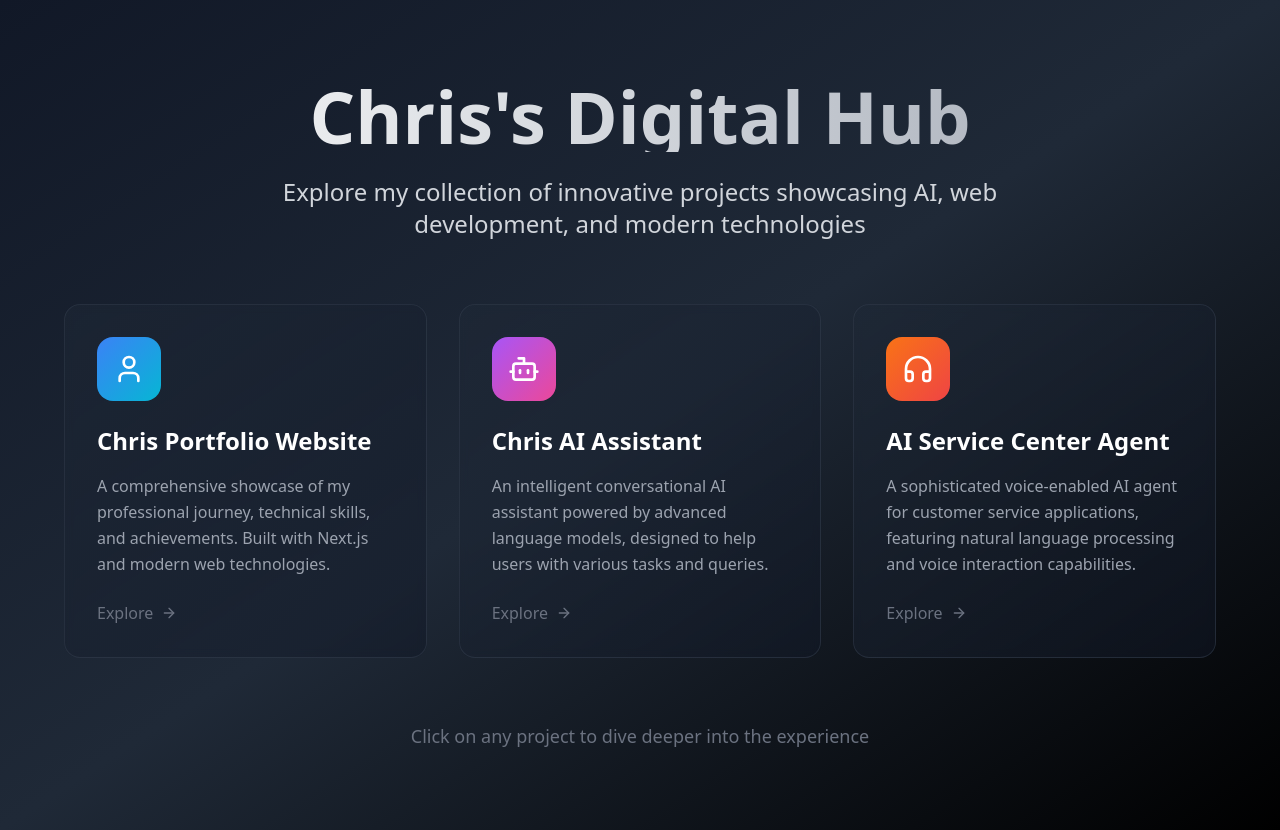
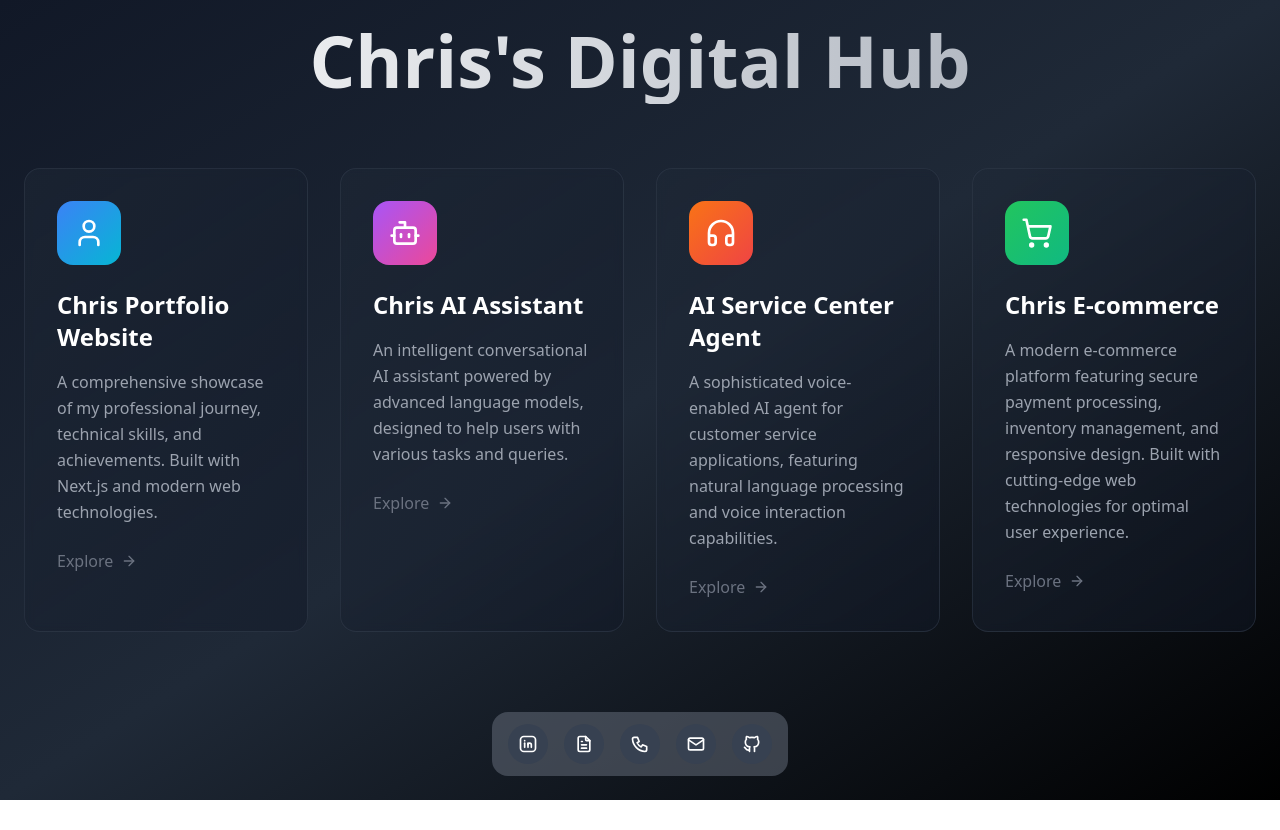
Before and after one commit to chrisyeesk/chriswebsite, a Next.js app: page / in a window 1280 px wide. After the commit the page ends 800 px from the top, so only its background shows below. Built offline with nearby package versions, Linux system fonts and the light colour scheme; what fluid-tailwind would draw is missing.

Commit message:
black theme ok

```diff
--- a/app/page.tsx
+++ b/app/page.tsx
@@ -1,7 +1,14 @@
+"use client";
+
 import Link from 'next/link';
-import { ArrowRight, User, Bot, Headphones } from 'lucide-react';
+import { ArrowRight, User, Bot, Headphones, ShoppingCart } from 'lucide-react';
+import { IconBrandLinkedin, IconFileText, IconPhone, IconMail, IconBrandGithub } from '@tabler/icons-react';
+import { FloatingDock } from '@/components/ui/floating-dock';
+import { useState } from 'react';
 
 export default function Home() {
+  const [showGithubPopup, setShowGithubPopup] = useState(false);
+
   const projects = [
     {
       title: "Chris Portfolio Website",
@@ -23,24 +30,60 @@
       href: "/aivoiceagent",
       icon: <Headphones className="w-8 h-8" />,
       gradient: "from-orange-500 to-red-500"
+    },
+    {
+      title: "Chris E-commerce",
+      description: "A modern e-commerce platform featuring secure payment processing, inventory management, and responsive design. Built with cutting-edge web technologies for optimal user experience.",
+      href: "/ecommerce",
+      icon: <ShoppingCart className="w-8 h-8" />,
+      gradient: "from-green-500 to-emerald-500"
     }
   ];
 
+  const contactItems = [
+    {
+      title: "LinkedIn",
+      icon: <IconBrandLinkedin className="h-full w-full text-white" />,
+      href: "https://www.linkedin.com/in/chrisysk/",
+    },
+    {
+      title: "CV",
+      icon: <IconFileText className="h-full w-full text-white" />,
+      href: "https://drive.google.com/file/d/1Umz-YJzUVZp7IW_Kvm0QDCn9B_qIDsg9/view?usp=sharing",
+    },
+    {
+      title: "Phone",
+      icon: <IconPhone className="h-full w-full text-white" />,
+      href: "tel:+61448581566",
+    },
+    {
+      title: "Email",
+      icon: <IconMail className="h-full w-full text-white" />,
+      href: "mailto:chrisyeesk@gmail.com",
+    },
+    {
+      title: "GitHub",
+      icon: <IconBrandGithub className="h-full w-full text-white" />,
+      href: "#",
+      onClick: () => setShowGithubPopup(true),
+    },
+  ];
+
   return (
-    <main className="min-h-screen bg-gradient-to-br from-gray-900 via-gray-800 to-black text-white">
+    <main className="min-h-screen bg-gradient-to-br from-gray-900 via-gray-800 to-black text-white flex items-center">
       {/* Hero Section */}
-      <div className="container mx-auto px-6 py-20">
+      <div className="container mx-auto px-6 pt-26 w-full">
         <div className="text-center mb-16">
-          <h1 className="text-5xl md:text-7xl font-bold mb-6 bg-gradient-to-r from-white via-gray-300 to-gray-400 bg-clip-text text-transparent">
+          <h1 className="text-5xl md:text-7xl md:h-20 font-bold mb-6 bg-gradient-to-r from-white via-gray-300 to-gray-400 bg-clip-text text-transparent">
             Chris&apos;s Digital Hub
           </h1>
-          <p className="text-xl md:text-2xl text-gray-300 max-w-3xl mx-auto leading-relaxed">
-            Explore my collection of innovative projects showcasing AI, web development, and modern technologies
-          </p>
+          {/* <p className="text-xl md:text-2xl text-gray-300 max-w-3xl mx-auto leading-relaxed">
+            Explore my collection of projects
+          </p> */}
         </div>
 
         {/* Projects Grid */}
-        <div className="grid md:grid-cols-2 lg:grid-cols-3 gap-8 max-w-6xl mx-auto">
+        <div className="grid md:grid-cols-2 lg:grid-cols-4 gap-8 max-w-8xl mx-auto">
           {projects.map((project, index) => (
             <Link
               key={index}
@@ -76,13 +119,45 @@
           ))}
         </div>
 
-        {/* Footer note */}
-        <div className="text-center mt-16">
-          <p className="text-gray-500 text-lg">
-            Click on any project to dive deeper into the experience
-          </p>
+        {/* Contact Information */}
+        <div className="mt-12 pt-8 border-gray-700/50">
+          {/* <div className="text-center mb-6">
+            <h3 className="text-2xl font-semibold text-white mb-2">Let&apos;s Connect</h3>
+            <p className="text-gray-400">Get in touch or learn more about my work</p>
+          </div> */}
+
+          <div className="flex justify-center">
+            <FloatingDock
+              items={contactItems}
+              desktopClassName="bg-gray-500/50"
+              mobileClassName=""
+            />
+          </div>
         </div>
       </div>
+
+      {/* GitHub Access Popup */}
+      {showGithubPopup && (
+        <div className="fixed inset-0 bg-black/50 backdrop-blur-sm flex items-center justify-center z-50" onClick={() => setShowGithubPopup(false)}>
+          <div className="bg-gray-800/90 border border-gray-700/50 rounded-xl p-8 max-w-md mx-4 backdrop-blur-md" onClick={(e) => e.stopPropagation()}>
+            <div className="text-center">
+              <div className="w-16 h-16 mx-auto mb-4 bg-gray-700/50 rounded-full flex items-center justify-center">
+                <IconBrandGithub className="w-8 h-8 text-white" />
+              </div>
+              <h3 className="text-xl font-bold text-white mb-3">GitHub Access</h3>
+              <p className="text-gray-300 mb-6 leading-relaxed">
+                Please connect with Chris to have access to my GitHub repositories. Reach out via LinkedIn or email to discuss collaboration opportunities.
+              </p>
+              <button
+                onClick={() => setShowGithubPopup(false)}
+                className="px-6 py-3 bg-gradient-to-r from-blue-600 to-blue-700 hover:from-blue-500 hover:to-blue-600 rounded-lg text-white font-medium transition-all duration-300 hover:scale-105"
+              >
+                Got it!
+              </button>
+            </div>
+          </div>
+        </div>
+      )}
     </main>
   );
 }
--- a/app/portfolio/page.tsx
+++ b/app/portfolio/page.tsx
@@ -7,12 +7,10 @@
 import Footer from '../components/portfolio/Footer';
 import { Projects } from '../components/portfolio/Projects';
 import TechStack from '../components/portfolio/TechStack';
-// import { PersonalPhoto } from '../components/PersonalPhoto';
 import Introduction from '../components/portfolio/introduction';
 import { TestimonyCards } from '../components/portfolio/testimonyCards';
 import localFont from 'next/font/local';
 
-// const roboto = localFont({ src: '../components/font/roboto.woff2' });
 const manrope = localFont({
   src: '../components/font/Manrope-ExtraLight.woff2',
   display: 'swap',
--- /dev/null
+++ b/components/ui/floating-dock.tsx
@@ -0,0 +1,210 @@
+"use client";
+
+import { cn } from "@/lib/utils";
+import { IconLayoutNavbarCollapse } from "@tabler/icons-react";
+import {
+  AnimatePresence,
+  MotionValue,
+  motion,
+  useMotionValue,
+  useSpring,
+  useTransform,
+} from "motion/react";
+
+import { useRef, useState } from "react";
+
+export const FloatingDock = ({
+  items,
+  desktopClassName,
+  mobileClassName,
+}: {
+  items: { title: string; icon: React.ReactNode; href: string; onClick?: () => void }[];
+  desktopClassName?: string;
+  mobileClassName?: string;
+}) => {
+  return (
+    <>
+      <FloatingDockDesktop items={items} className={desktopClassName} />
+      <FloatingDockMobile items={items} className={mobileClassName} />
+    </>
+  );
+};
+
+const FloatingDockMobile = ({
+  items,
+  className,
+}: {
+  items: { title: string; icon: React.ReactNode; href: string; onClick?: () => void }[];
+  className?: string;
+}) => {
+  const [open, setOpen] = useState(false);
+  return (
+    <div className={cn("relative block md:hidden", className)}>
+      <AnimatePresence>
+        {open && (
+          <motion.div
+            layoutId="nav"
+            className="absolute inset-x-0 bottom-full mb-2 flex flex-col gap-2"
+          >
+            {items.map((item, idx) => (
+              <motion.div
+                key={item.title}
+                initial={{ opacity: 0, y: 10 }}
+                animate={{
+                  opacity: 1,
+                  y: 0,
+                }}
+                exit={{
+                  opacity: 0,
+                  y: 10,
+                  transition: {
+                    delay: idx * 0.05,
+                  },
+                }}
+                transition={{ delay: (items.length - 1 - idx) * 0.05 }}
+              >
+                <a
+                  href={item.href}
+                  key={item.title}
+                  className="flex h-10 w-10 items-center justify-center rounded-full bg-gray-50 dark:bg-neutral-900"
+                  onClick={(e) => {
+                    if (item.onClick) {
+                      e.preventDefault();
+                      item.onClick();
+                    }
+                  }}
+                >
+                  <div className="h-4 w-4">{item.icon}</div>
+                </a>
+              </motion.div>
+            ))}
+          </motion.div>
+        )}
+      </AnimatePresence>
+      <button
+        onClick={() => setOpen(!open)}
+        className="flex h-10 w-10 items-center justify-center rounded-full bg-gray-50 dark:bg-neutral-800"
+      >
+        <IconLayoutNavbarCollapse className="h-5 w-5 text-neutral-500 dark:text-neutral-400" />
+      </button>
+    </div>
+  );
+};
+
+const FloatingDockDesktop = ({
+  items,
+  className,
+}: {
+  items: { title: string; icon: React.ReactNode; href: string; onClick?: () => void }[];
+  className?: string;
+}) => {
+  let mouseX = useMotionValue(Infinity);
+  return (
+    <motion.div
+      onMouseMove={(e) => mouseX.set(e.pageX)}
+      onMouseLeave={() => mouseX.set(Infinity)}
+      className={cn(
+        "mx-auto hidden h-16 items-end gap-4 rounded-2xl bg-gray-50 px-4 pb-3 md:flex dark:bg-neutral-900",
+        className,
+      )}
+    >
+      {items.map((item) => (
+        <IconContainer mouseX={mouseX} key={item.title} {...item} />
+      ))}
+    </motion.div>
+  );
+};
+
+function IconContainer({
+  mouseX,
+  title,
+  icon,
+  href,
+  onClick,
+}: {
+  mouseX: MotionValue;
+  title: string;
+  icon: React.ReactNode;
+  href: string;
+  onClick?: () => void;
+}) {
+  let ref = useRef<HTMLDivElement>(null);
+
+  let distance = useTransform(mouseX, (val) => {
+    let bounds = ref.current?.getBoundingClientRect() ?? { x: 0, width: 0 };
+
+    return val - bounds.x - bounds.width / 2;
+  });
+
+  let widthTransform = useTransform(distance, [-150, 0, 150], [40, 80, 40]);
+  let heightTransform = useTransform(distance, [-150, 0, 150], [40, 80, 40]);
+
+  let widthTransformIcon = useTransform(distance, [-150, 0, 150], [20, 40, 20]);
+  let heightTransformIcon = useTransform(
+    distance,
+    [-150, 0, 150],
+    [20, 40, 20],
+  );
+
+  let width = useSpring(widthTransform, {
+    mass: 0.1,
+    stiffness: 150,
+    damping: 12,
+  });
+  let height = useSpring(heightTransform, {
+    mass: 0.1,
+    stiffness: 150,
+    damping: 12,
+  });
+
+  let widthIcon = useSpring(widthTransformIcon, {
+    mass: 0.1,
+    stiffness: 150,
+    damping: 12,
+  });
+  let heightIcon = useSpring(heightTransformIcon, {
+    mass: 0.1,
+    stiffness: 150,
+    damping: 12,
+  });
+
+  const [hovered, setHovered] = useState(false);
+
+  const handleClick = (e: React.MouseEvent) => {
+    if (onClick) {
+      e.preventDefault();
+      onClick();
+    }
+  };
+
+  return (
+    <a href={href} onClick={handleClick}>
+      <motion.div
+        ref={ref}
+        style={{ width, height }}
+        onMouseEnter={() => setHovered(true)}
+        onMouseLeave={() => setHovered(false)}
+        className="relative flex aspect-square items-center justify-center rounded-full bg-gray-700 dark:bg-neutral-900"
+      >
+        <AnimatePresence>
+          {hovered && (
+            <motion.div
+              initial={{ opacity: 0, y: 10, x: "-50%" }}
+              animate={{ opacity: 1, y: 0, x: "-50%" }}
+              exit={{ opacity: 0, y: 2, x: "-50%" }}
+              className="absolute -top-8 left-1/2 w-fit rounded-md border border-gray-200 bg-gray-100 px-2 py-0.5 text-xs whitespace-pre text-neutral-700 dark:border-neutral-900 dark:bg-neutral-800 dark:text-white"
+            >
+              {title}
+            </motion.div>
+          )}
+        </AnimatePresence>
+        <motion.div
+          style={{ width: widthIcon, height: heightIcon }}
+          className="flex items-center justify-center"
+        >
+          {icon}
+        </motion.div>
+      </motion.div>
+    </a>
+  );
+}
--- a/package.json
+++ b/package.json
@@ -14,7 +14,7 @@
     "@langchain/openai": "^0.1.3",
     "@radix-ui/react-hover-card": "^1.1.1",
     "@radix-ui/react-slot": "^1.0.2",
-    "@tabler/icons-react": "^3.6.0",
+    "@tabler/icons-react": "^3.35.0",
     "@tailwindcss/aspect-ratio": "^0.4.2",
     "ai": "^3.2.4",
     "class-variance-authority": "^0.7.0",
@@ -23,6 +23,7 @@
     "geist": "^1.5.1",
     "langchain": "^0.2.5",
     "lucide-react": "^0.544.0",
+    "motion": "^12.23.16",
     "next": "^15.3.2",
     "openai": "^4.52.0",
     "pdf-parse": "^1.1.1",
```
Also changed, not shown: 1 other file (tests, documents, lock files or other folders).
